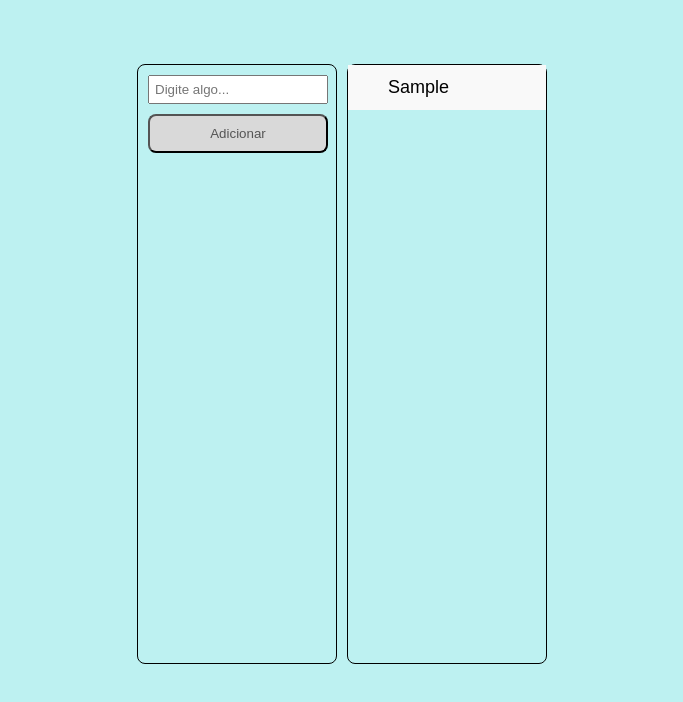
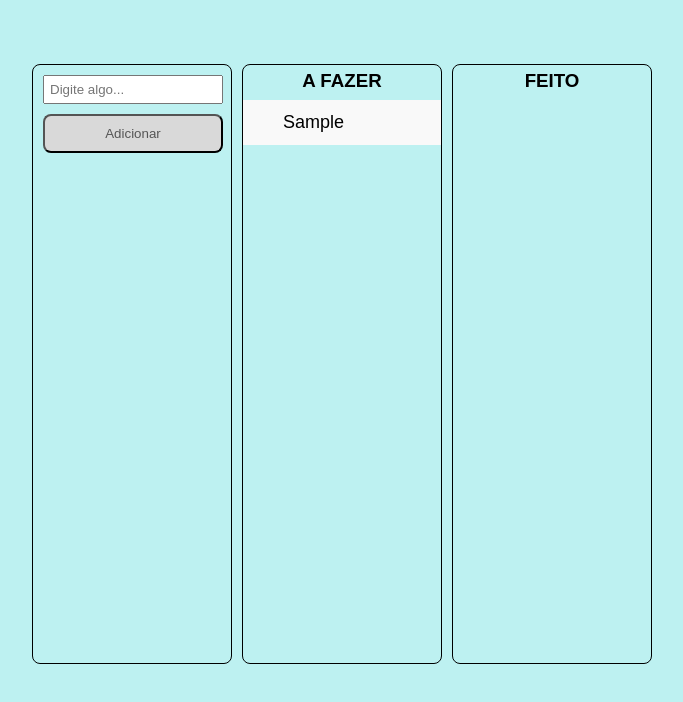
Before and after one commit to hernandesdoug/todo-list, a plain HTML site: page index.html in a window 1280 px wide. Both pictures are taken after typing "Sample" into the empty fields and a click on the button "Adicionar". Shown: the part 70-772 px from the top of the page, without its empty margins (298-981 px from the left). Drawn offline with Linux system fonts and the light colour scheme.

Commit message:
adicionando funcao mudar de lista

```diff
--- a/css/styles.css
+++ b/css/styles.css
@@ -67,11 +67,30 @@ body,
   background-color: #bbb;
 }
 
-.lista-itens {
+.lista-fazer {
   width: 200px;
   height: 600px;
   border: 1px solid black;
   border-radius: 0.5rem;
+}
+
+.lista-feito {
+  width: 200px;
+  height: 600px;
+  border: 1px solid black;
+  border-radius: 0.5rem;
+}
+
+#titulo-fazer,
+#titulo-feito {
+  width: 100%;
+  height: 30px;
+  text-align: center;
+  position: relative;
+  margin-top: 5px;
+  text-transform: uppercase;
+  font-weight: bold;
+  color: #000;
 }
 
 ul li {
--- a/index.html
+++ b/index.html
@@ -14,8 +14,14 @@
             <input type="text" name="item" id="item" placeholder="Digite algo...">
             <button id="btn-add">Adicionar</button>
         </div>
-        <div class="lista-itens">
-            <ul id="list-itens">
+        <div class="lista-fazer">
+            <h3 id="titulo-fazer">A Fazer</h3>
+            <ul id="lista-fazer-li">
+            </ul>
+        </div>
+        <div class="lista-feito">
+            <h3 id="titulo-feito">Feito</h3>
+            <ul id="lista-feito-li">
             </ul>
         </div>
     </div>
--- a/js/app.js
+++ b/js/app.js
@@ -6,13 +6,24 @@ function adicionaItem() {
     if(item === ''){
         alert("Você precisa digitar algo para adicionar!");
     }else{
-        document.getElementById("list-itens").appendChild(li);
+        document.getElementById("lista-fazer-li").appendChild(li);
     }
     document.getElementById("item").value = "";
 }
+
+function adicionaListaNova() {
+    const itemMove = document.getElementById("lista-fazer-li");
+    const listaFeito = document.getElementById("lista-feito-li");
+    if(itemMove && listaFeito){
+        listaFeito.appendChild(itemMove);
+    }
+}
+
 
 document.addEventListener("DOMContentLoaded", function(){
     const adicionar = document.getElementById("btn-add");
     adicionar.addEventListener('click', adicionaItem);
 
+    const itemFazer = document.getElementById("lista-fazer-li");
+    itemFazer.addEventListener('click', adicionaListaNova);
 })
```
